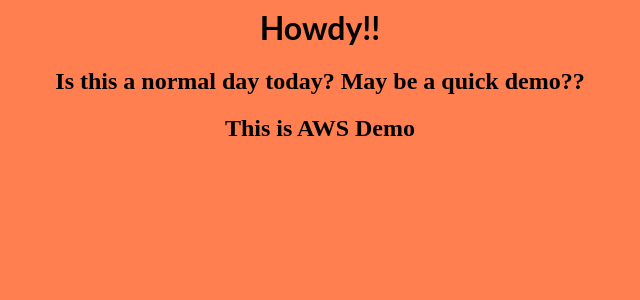
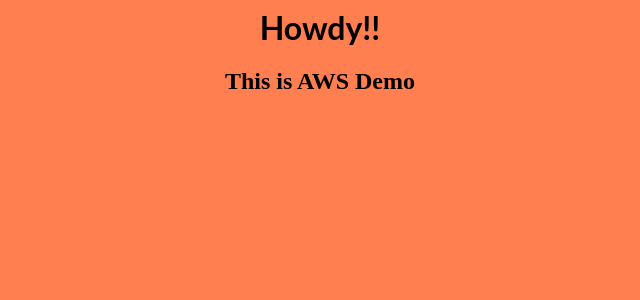
Before and after one commit to upentest-demo/devops-demo, a React (Create React App) app: page / in a window 1280 px wide. Shown: the top 300 px of the page, without its empty margins (320-960 px from the left). Built offline with nearby package versions, Linux system fonts and the light colour scheme.

Commit message:
Update App.js

```diff
--- a/src/App.js
+++ b/src/App.js
@@ -5,7 +5,6 @@
   return (
     <div>
       <h1>Howdy!!</h1>
-      <h2>Is this a normal day today? May be a quick demo??</h2>
       <h2>This is AWS Demo</h2>
     </div>
   );
```
